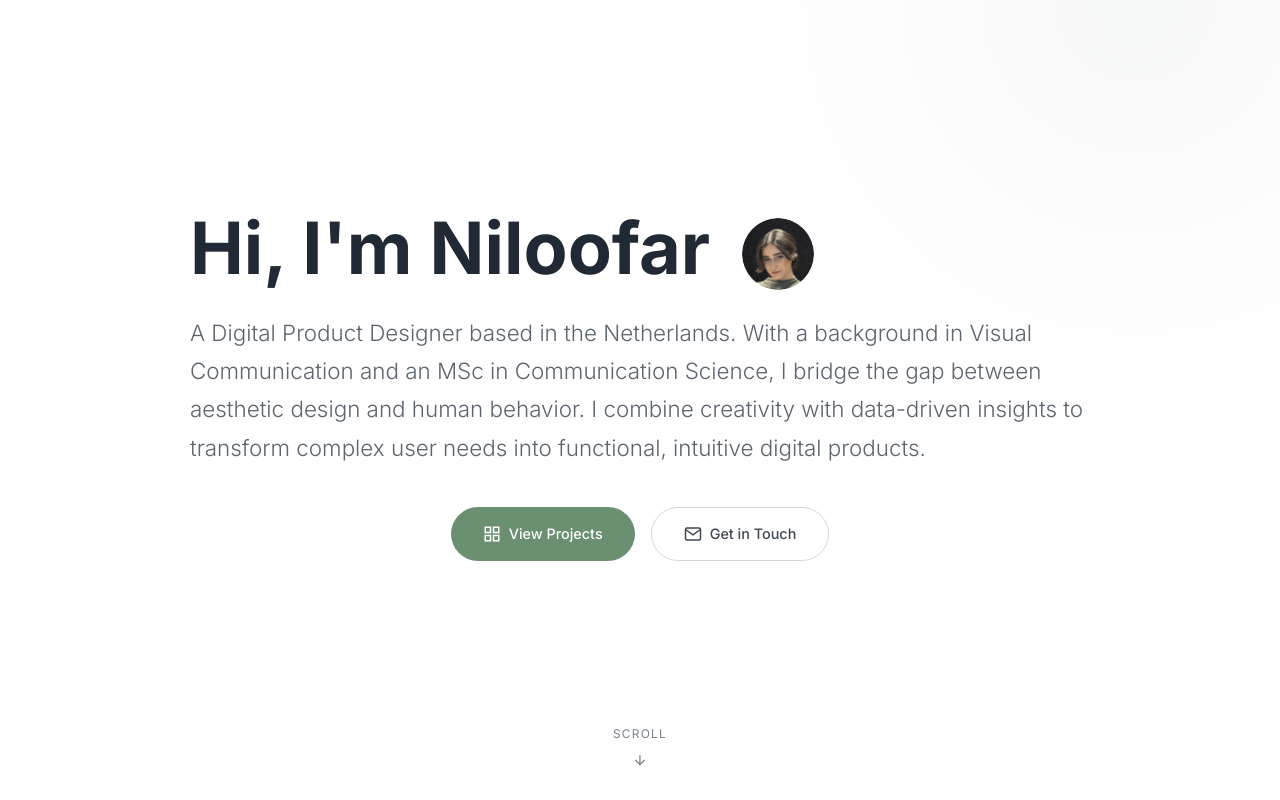
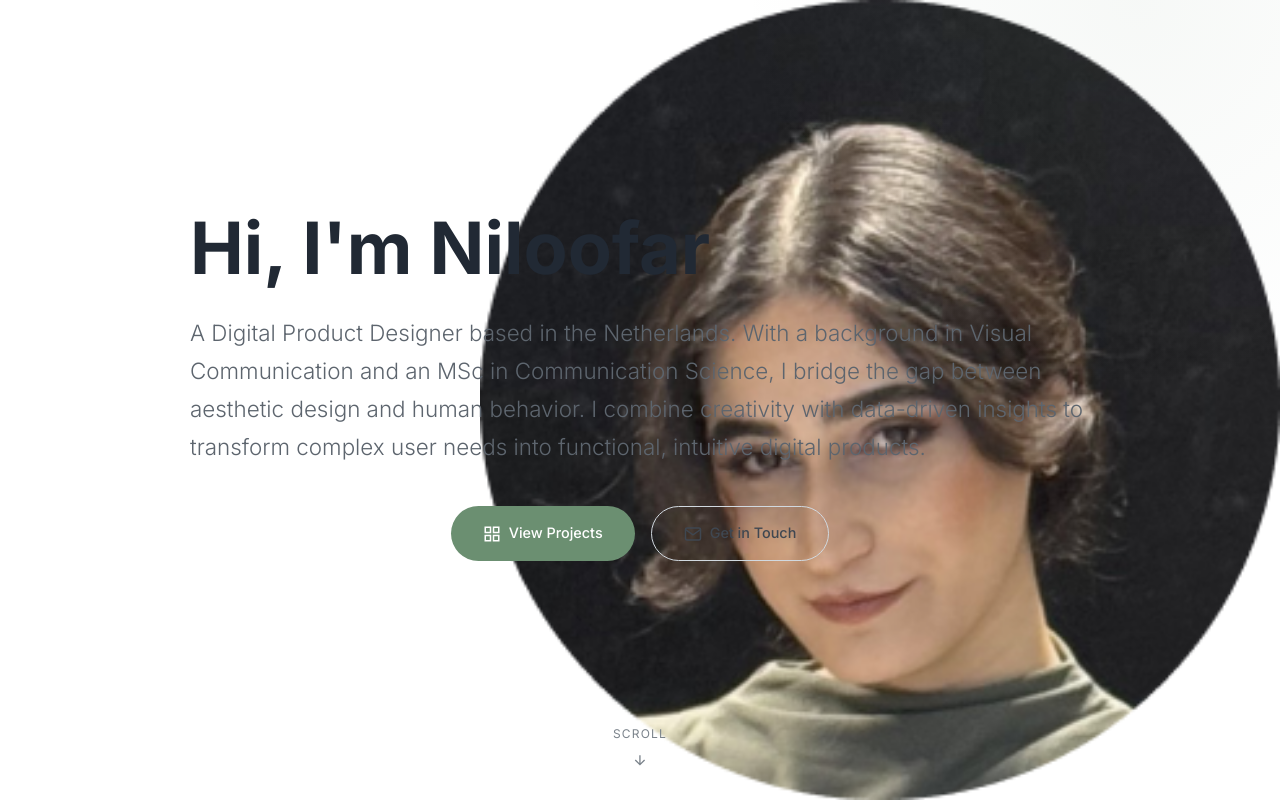
Before and after one commit to niloofarh/niloofarh.github.io, a plain HTML site: page index.html in a window 1280 px wide. Shown: the top 800 px of the page. Drawn offline with Linux system fonts and the light colour scheme.

Commit message:
Set Me.png as hero background image

```diff
--- a/index.html
+++ b/index.html
@@ -92,6 +92,10 @@
             padding: 2rem 2rem 4rem;
             position: relative;
             overflow: hidden;
+            background-image: url('Me.png');
+            background-repeat: no-repeat;
+            background-position: center right;
+            background-size: contain;
         }
 
         .hero::before {
@@ -1027,9 +1031,7 @@
 
     <section class="hero">
         <div class="hero-content">
-            <h1 class="hero-name">Hi, I'm Niloofar <img src="Me.png" alt="Niloofar H."
-                    style="width: 1em; height: 1em; border-radius: 50%; object-fit: cover; vertical-align: middle; margin-left: 0.2em;">
-            </h1>
+            <h1 class="hero-name">Hi, I'm Niloofar</h1>
             <p class="hero-title">A Digital Product Designer based in the Netherlands. With a background in
                 Visual
                 Communication and an MSc in Communication Science, I bridge the gap between aesthetic design and
```
